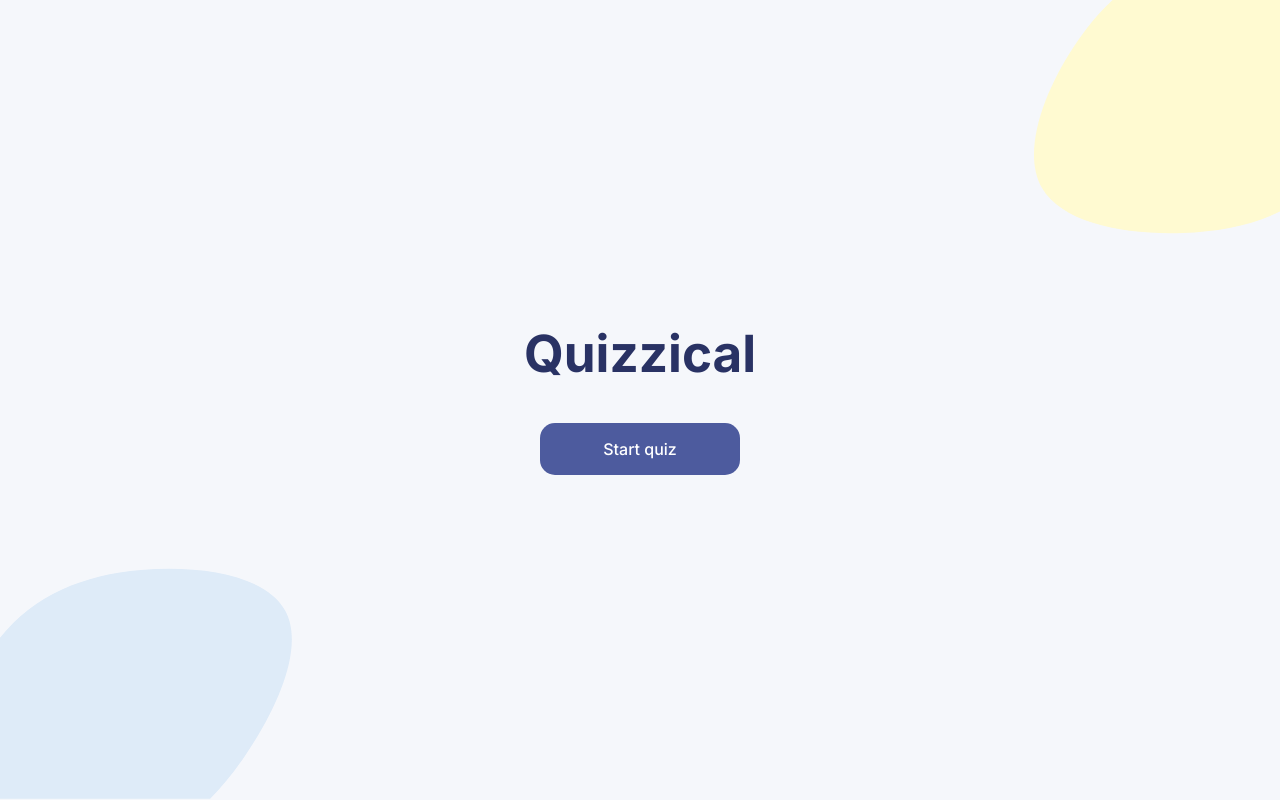
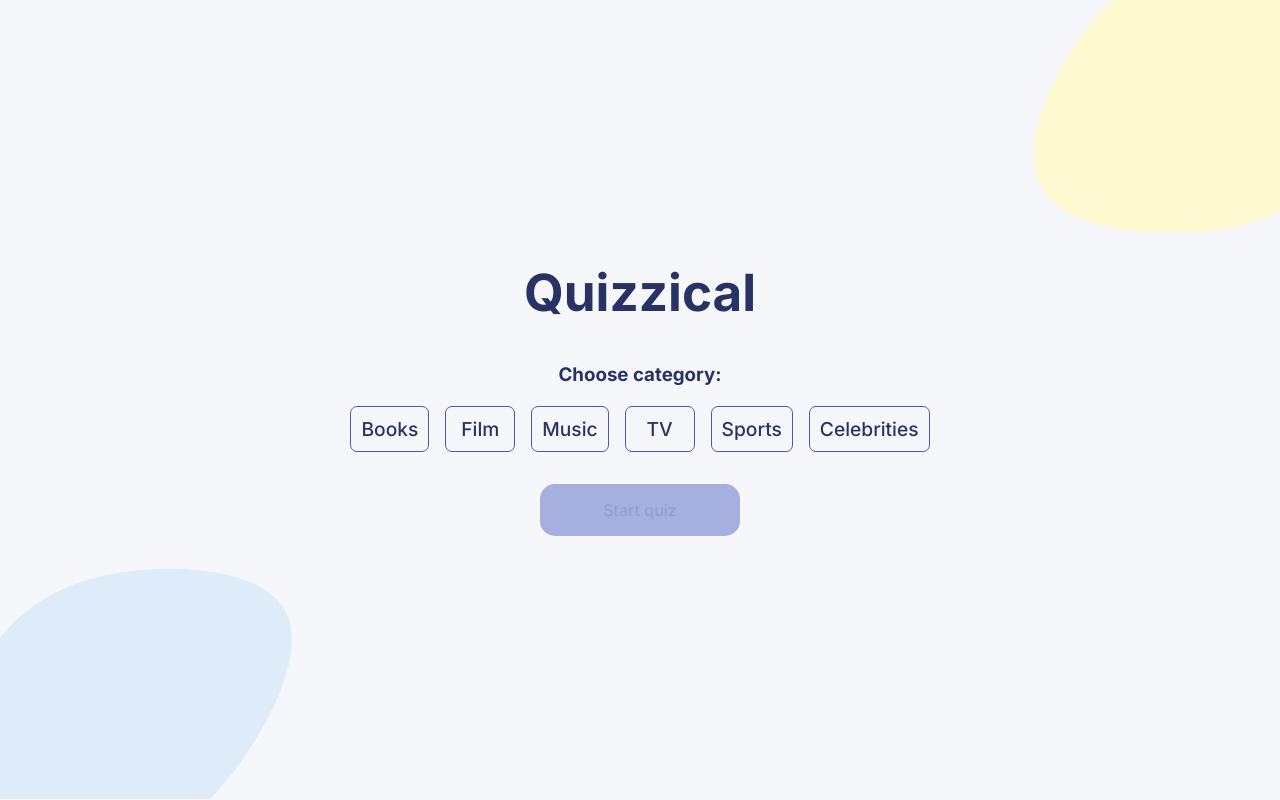
Before and after one commit to luisafalcao/quizzical, a React (Vite) app: page / in a window 1280 px wide. Built offline with nearby package versions, Linux system fonts and the light colour scheme; no server answers.

Commit message:
New functionalities

```diff
--- a/package.json
+++ b/package.json
@@ -9,6 +9,11 @@
     "preview": "vite preview"
   },
   "dependencies": {
+    "@fortawesome/fontawesome-svg-core": "^6.2.1",
+    "@fortawesome/free-regular-svg-icons": "^6.2.1",
+    "@fortawesome/free-solid-svg-icons": "^6.2.1",
+    "@fortawesome/react-fontawesome": "^0.2.0",
+    "@react-spring/web": "^9.6.1",
     "nanoid": "^4.0.0",
     "react": "^18.2.0",
     "react-dom": "^18.2.0",
--- a/src/App.css
+++ b/src/App.css
@@ -31,8 +31,40 @@ h1 {
   left: 0;
 }
 
+.category--container {
+  display: flex;
+  flex-wrap: wrap;
+  align-items: center;
+  justify-content: center;
+  gap: 1rem;
+  margin-bottom: 2rem;
+}
+
 button {
   background-color: #4D5B9E;
+}
+
+button.disabled {
+  background-color: #8693d4;
+  color: rgb(108, 121, 186);
+  opacity: .7;
+  cursor: auto;
+}
+
+.change-cat--button {
+  background-color: #DEEBF8;
+  color: #293264;
+  margin-left: 1rem;
+}
+
+.category--name {
+  text-align: left;
+  padding-left: 1rem;
+  font-weight: lighter;
+}
+
+.category--name span {
+  font-weight: bold;
 }
 
 .quiz--container {
@@ -122,3 +154,37 @@ form[data-right=false] {
 .alert {
   margin-top: 2rem
 }
+
+.modal {
+  width: 25%;
+  height: 25%;
+  background-color: #D6DBF5;
+  border-color: #D6DBF5;
+  border-radius: 10px;
+  position: fixed;
+  top: 0;
+  bottom: 0;
+  right: 0;
+  left: 0;
+  margin: auto;
+
+  display: flex;
+  flex-direction: column;
+  justify-content: center;
+  align-items: center;
+  gap: 1rem;
+  padding: 2rem;
+  box-shadow:  20px 20px 60px #bebebe, -20px -20px 60px #ffffff;
+}
+
+.modal.incomplete {
+  background-color: #F8BCBC;
+}
+
+.modal p {
+  margin: 0;
+}
+
+.modal .trophy {
+  font-size: 3rem;
+}
--- a/src/App.jsx
+++ b/src/App.jsx
@@ -7,20 +7,29 @@ import './App.css'
 function App() {
 	const [gameStart, setGameStart] = useState(false)
 	const [data, setData] = useState([])
+	const [category, setCategory] = useState({category: 0})
+	const [disable, setDisable] = useState(true)
 
 	function startQuiz() {
 		setGameStart(true)
 	}
 
+	function chooseCategory(event) {
+		const {name, value} = event.target
+
+		setCategory({category: value})
+		setDisable(false)
+	}
+
 	function fetchData() {
-		fetch("https://opentdb.com/api.php?amount=5&difficulty=easy&type=multiple")
+		fetch(`https://opentdb.com/api.php?amount=5&category=${category.category}&difficulty=easy&type=multiple`)
 			.then(response => response.json())
 			.then(data => setData(Object.values(data)[1]))
 	}
 
 	useEffect(() => { // fetch data from API and save it on the data state
 		fetchData()
-	}, [])
+	}, [category])
 
 	return (
 		<>
@@ -30,11 +39,95 @@ function App() {
 			{!gameStart ?
 			(<section className="starter--container">
 				<h1>Quizzical</h1>
-				<button onClick={startQuiz}>Start quiz</button>
+				<h3>Choose category:</h3>
+
+				<div className="category--container">
+					<input
+						type="radio"
+						id="books"
+						name="category"
+						value="10"
+						checked={category.category === "10"}
+						onChange={chooseCategory}
+					/>
+					<label
+						className={`choiceLabel`}
+						htmlFor="books">
+							Books
+					</label>
+					<input
+						type="radio"
+						id="film"
+						name="category"
+						value="11"
+						checked={category.category === "11"}
+						onChange={chooseCategory}
+					/>
+					<label
+						className={`choiceLabel`}
+						htmlFor="film">
+							Film
+					</label>
+					<input
+						type="radio"
+						id="music"
+						name="category"
+						value="12"
+						checked={category.category === "12"}
+						onChange={chooseCategory}
+					/>
+					<label
+						className={`choiceLabel`}
+						htmlFor="music">
+							Music
+					</label>
+					<input
+						type="radio"
+						id="tv"
+						name="category"
+						value="14"
+						checked={category.category === "14"}
+						onChange={chooseCategory}
+					/>
+					<label
+						className={`choiceLabel`}
+						htmlFor="tv">
+							TV
+					</label>
+					<input
+						type="radio"
+						id="sports"
+						name="category"
+						value="21"
+						checked={category.category === "21"}
+						onChange={chooseCategory}
+					/>
+					<label
+						className={`choiceLabel`}
+						htmlFor="sports">
+							Sports
+					</label>
+					<input
+						type="radio"
+						id="celebrities"
+						name="category"
+						value="26"
+						checked={category.category === "26"}
+						onChange={chooseCategory}
+					/>
+					<label
+						className={`choiceLabel`}
+						htmlFor="celebrities">
+							Celebrities
+					</label>
+				</div>
+
+				<button onClick={startQuiz} disabled={disable} className={`${disable ? "disabled" : ""}`}>Start quiz</button>
 			</section>) :
 			<Questions
 				data={data}
 				fetchData={fetchData}
+				category={category}
 			/>
 			}
 		</main>
--- a/src/components/Questions.jsx
+++ b/src/components/Questions.jsx
@@ -1,7 +1,9 @@
 import { useState } from "react";
-import { nanoid, random } from "nanoid";
+import { nanoid } from "nanoid";
+import { FontAwesomeIcon } from '@fortawesome/react-fontawesome'
+import { faTrophy } from '@fortawesome/free-solid-svg-icons'
 
-export default function Question({ data, fetchData }) {
+export default function Question({ data, fetchData, category }) {
 	const [completed, setCompleted] = useState(false)
 	const [alert, setAlert] = useState(false)
 	const [score, setScore] = useState()
@@ -15,6 +17,28 @@ export default function Question({ data, fetchData }) {
 		question4: "",
 	})
 	const [btnState, setBtnState] = useState(false)
+
+	let categoryName
+	switch (category.category) {
+		case "10":
+			categoryName = "Books";
+			break;
+		case "11":
+			categoryName = "Film";
+			break;
+		case "12":
+			categoryName = "Music";
+			break;
+		case "14":
+			categoryName = "Television";
+			break;
+		case "21":
+			categoryName = "Sports";
+			break;
+		case "26":
+			categoryName = "Celebrities";
+			break;
+	}
 
 	function handleSelection(event) {
 		const {name, value} = event.target
@@ -91,13 +115,33 @@ export default function Question({ data, fetchData }) {
 	return (
 		<>
 			<div className="quiz--container">
+				<h2 className="category--name">Category: <span>{categoryName}</span></h2>
 				{renderQuestionBlocks}
 			</div>
-			{gameEnd ?
-			<button onClick={newGame}>New game</button> :
+			{
+			gameEnd
+			?
+			<div>
+				<button onClick={newGame}>New game</button>
+				<button className="change-cat--button">Change category</button>
+			</div>
+			:
 			<button onClick={checkAnswers}>Check answers</button>
 			}
-			{alert ? (<p className="alert">{completed ? `You scored ${score}/5 questions` : `Please answer all questions`}</p>) : ""}
+
+			{
+			alert && completed ?
+				<div className="modal">
+					<FontAwesomeIcon icon={faTrophy} className="trophy"/>
+					<p className="alert">
+						You scored {score}/5 questions
+					</p>
+				</div>
+			:
+			alert && !completed &&
+				<p className="alert">Please answer all the questions</p>
+			}
+
 		</>
 	)
 }
--- a/src/index.css
+++ b/src/index.css
@@ -36,7 +36,6 @@ body {
   min-width: 320px;
   min-height: 100vh;
   position: relative;
-  overflow: hidden;
 }
 
 h1 {
```
Also changed, not shown: 1 other file (tests, documents, lock files or other folders).
